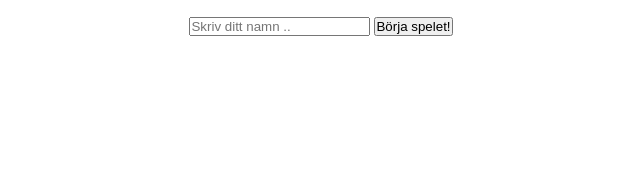
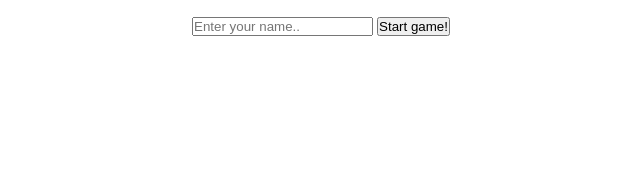
Before and after one commit to niklaskrig/rps_game, a plain HTML site: page index.html in a window 1280 px wide. Shown: the part 207-383 px from the top of the page, 319-959 px from the left. Drawn offline with Linux system fonts and the light colour scheme.

Commit message:
Update index.html

```diff
--- a/index.html
+++ b/index.html
@@ -22,8 +22,8 @@
         </div>
 
         <div class="name-entry">
-            <input class="tjena" id="namnknapp" type="text" placeholder="Skriv ditt namn .."></input>
-            <button type="button" id="button2">Börja spelet!</button>
+            <input class="tjena" id="namnknapp" type="text" placeholder="Enter your name.."></input>
+            <button type="button" id="button2">Start game!</button>
         </div>
 
         <div class="result">
```
